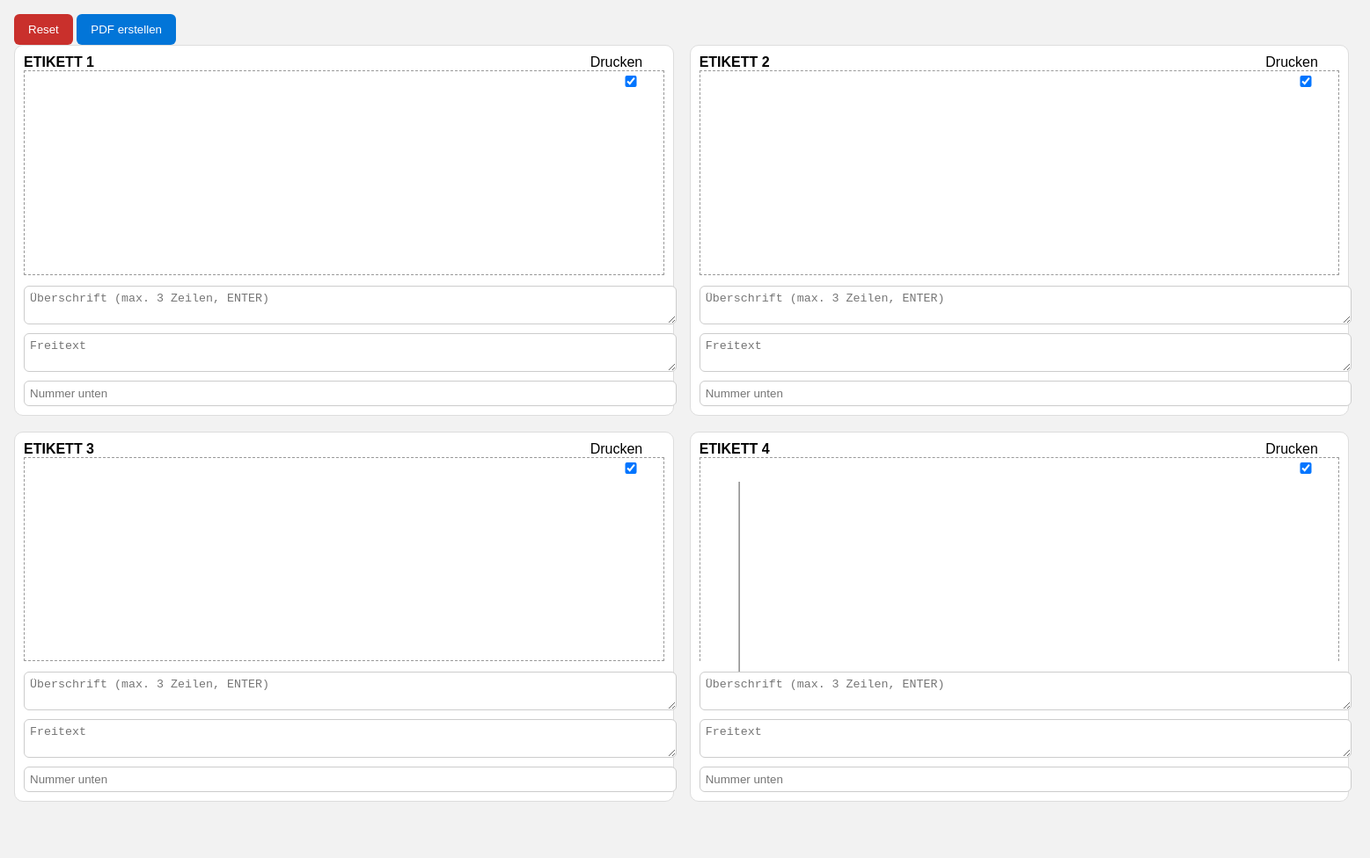
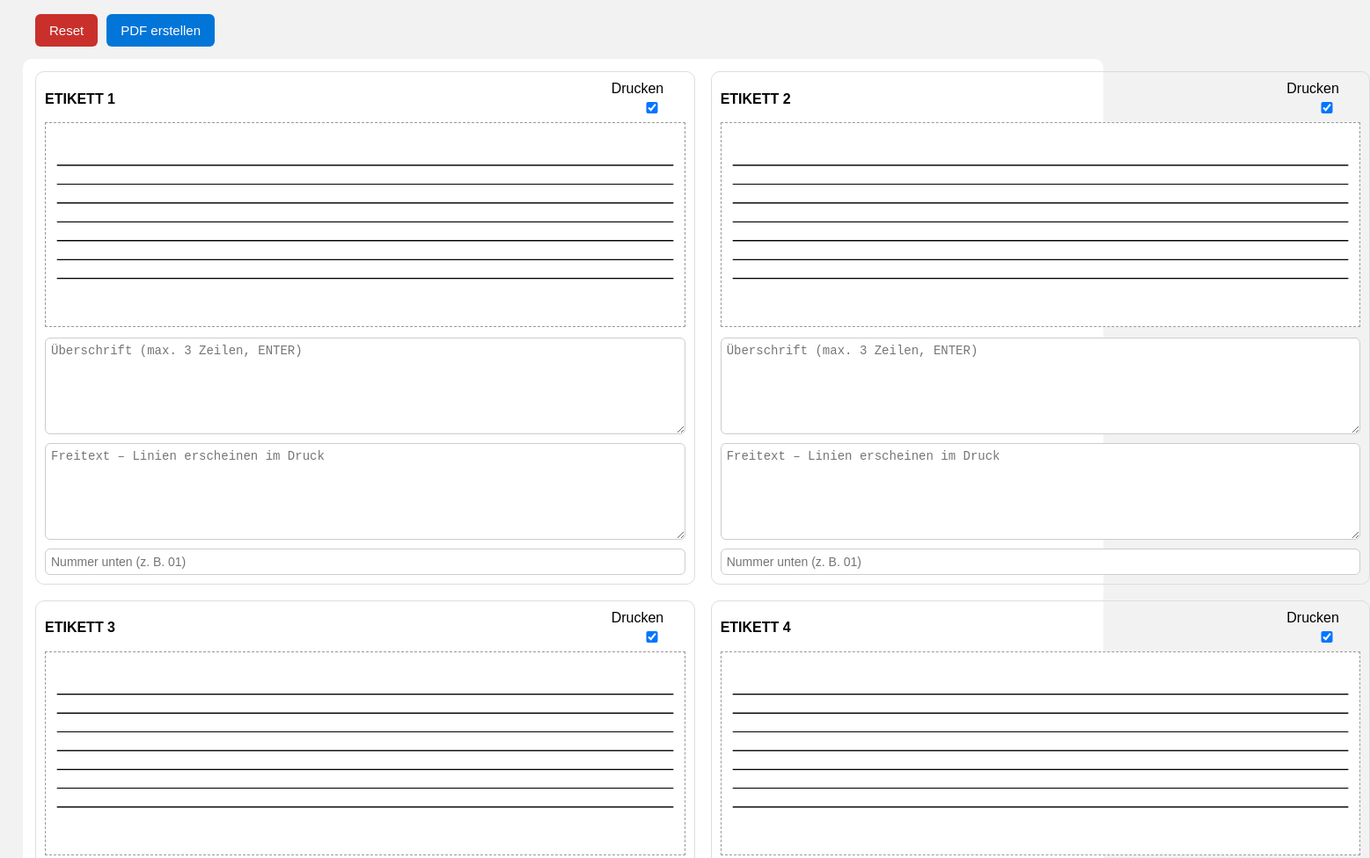
Before and after one commit to nzvdgzygrk-hub/Ordner_Breit-_4, a plain HTML site: page index.html in a window 1280 px wide. Shown: the top 976 px of the page at 88% size, 1557 px wide, since content can reach past the window. Before the commit the page ends 928 px from the top, so only its background shows below. Drawn offline with Linux system fonts and the light colour scheme.

Commit message:
Update index.html

```diff
--- a/index.html
+++ b/index.html
@@ -2,132 +2,285 @@
 <html lang="de">
 <head>
 <meta charset="UTF-8">
+<meta name="viewport" content="width=device-width, initial-scale=1.0">
 <title>Etiketten 192 × 61 mm</title>
+
 <script src="https://unpkg.com/pdf-lib/dist/pdf-lib.min.js"></script>
 
 <style>
-body{font-family:Arial;background:#f2f2f2;margin:16px}
-button{padding:10px 16px;border:0;border-radius:6px;color:#fff;cursor:pointer}
+body{
+  font-family: Arial, sans-serif;
+  background:#f2f2f2;
+  margin:16px;
+}
+
+.topbar{
+  max-width:1200px;
+  margin:0 auto 14px;
+  display:flex;
+  gap:10px;
+}
+
+button{
+  padding:10px 16px;
+  font-size:15px;
+  border:0;
+  border-radius:6px;
+  color:#fff;
+  cursor:pointer;
+}
 .reset{background:#c9302c}
 .pdf{background:#0275d8}
-.grid{display:grid;grid-template-columns:repeat(2,1fr);gap:18px}
-.card{background:#fff;border:1px solid #ddd;border-radius:10px;padding:10px}
-.preview{width:192mm;height:61mm;border:1px dashed #999;margin-bottom:6px}
-canvas{width:192mm;height:61mm}
-textarea,input{width:100%;margin-top:6px;padding:6px;border-radius:6px;border:1px solid #ccc}
-textarea{white-space:pre}
+
+.wrapper{
+  max-width:1200px;
+  margin:0 auto;
+  background:#fff;
+  padding:14px;
+  border-radius:10px;
+}
+
+.grid{
+  display:grid;
+  grid-template-columns:repeat(2,1fr);
+  gap:18px;
+}
+@media(max-width:900px){
+  .grid{grid-template-columns:1fr}
+}
+
+.card{
+  border:1px solid #ddd;
+  border-radius:10px;
+  padding:10px;
+}
+
+.cardHeader{
+  display:flex;
+  justify-content:space-between;
+  align-items:center;
+  margin-bottom:6px;
+}
+
+.preview{
+  width:192mm;
+  height:61mm;
+  border:1px dashed #999;
+  margin-bottom:6px;
+  background:#fff;
+}
+
+canvas{
+  width:192mm;
+  height:61mm;
+}
+
+input, textarea{
+  width:100%;
+  font-size:14px;
+  padding:6px;
+  border-radius:6px;
+  border:1px solid #ccc;
+  box-sizing:border-box;
+  margin-top:6px;
+}
+
+textarea{
+  min-height:110px;
+  resize:vertical;
+  white-space:pre;
+}
 </style>
 </head>
 
 <body>
 
-<button class="reset" onclick="resetAll()">Reset</button>
-<button class="pdf" onclick="makePDF()">PDF erstellen</button>
+<div class="topbar">
+  <button class="reset" onclick="resetAll()">Reset</button>
+  <button class="pdf" onclick="makePDF()">PDF erstellen</button>
+</div>
 
-<div class="grid" id="grid"></div>
+<div class="wrapper">
+  <div class="grid" id="grid"></div>
+</div>
 
 <script>
-const LABELS=4;
-const grid=document.getElementById("grid");
+const LABELS = 4;                 // Top Stick: 4 Etiketten pro Blatt
+const grid = document.getElementById("grid");
 
+// UI
 for(let i=1;i<=LABELS;i++){
-  grid.innerHTML+=`
-  <div class="card">
-    <b>ETIKETT ${i}</b>
-    <label style="float:right">Drucken <input id="p${i}" type="checkbox" checked></label>
-    <div class="preview"><canvas id="c${i}" width="1152" height="366"></canvas></div>
-    <textarea id="h${i}" placeholder="Überschrift (max. 3 Zeilen, ENTER)" oninput="update(${i})"></textarea>
-    <textarea id="t${i}" placeholder="Freitext" oninput="update(${i})"></textarea>
-    <input id="n${i}" placeholder="Nummer unten" oninput="update(${i})">
-  </div>`;
+  grid.insertAdjacentHTML("beforeend",`
+    <div class="card">
+      <div class="cardHeader">
+        <strong>ETIKETT ${i}</strong>
+        <label>Drucken <input type="checkbox" id="p${i}" checked></label>
+      </div>
+
+      <div class="preview">
+        <canvas id="c${i}" width="1152" height="366"></canvas>
+      </div>
+
+      <textarea id="h${i}" placeholder="Überschrift (max. 3 Zeilen, ENTER)" oninput="update(${i})"></textarea>
+      <textarea id="t${i}" placeholder="Freitext – Linien erscheinen im Druck" oninput="update(${i})"></textarea>
+      <input id="n${i}" placeholder="Nummer unten (z. B. 01)" oninput="update(${i})">
+    </div>
+  `);
+
   update(i);
 }
 
 function resetAll(){
   for(let i=1;i<=LABELS;i++){
-    ["h","t","n"].forEach(x=>document.getElementById(x+i).value="");
+    document.getElementById("h"+i).value="";
+    document.getElementById("t"+i).value="";
+    document.getElementById("n"+i).value="";
     document.getElementById("p"+i).checked=false;
     update(i);
   }
 }
 
 function update(i){
-  const ctx=document.getElementById("c"+i).getContext("2d");
-  drawLabel(ctx,
+  const canvas = document.getElementById("c"+i);
+  const ctx = canvas.getContext("2d");
+
+  drawLabel(
+    ctx,
     document.getElementById("h"+i).value,
     document.getElementById("t"+i).value,
     document.getElementById("n"+i).value
   );
 }
 
-function drawLabel(ctx,header,text,number){
-  ctx.clearRect(0,0,ctx.canvas.width,ctx.canvas.height);
+/* ===== Helper: Text automatisch kleiner machen, damit er reinpasst ===== */
+function drawFitText(ctx, text, x, y, maxWidth, fontBasePx, fontFamily, bold=false){
+  let size = fontBasePx;
+  ctx.textAlign = "left";
+  ctx.textBaseline = "top";
+  while(size >= 10){
+    ctx.font = `${bold ? "bold " : ""}${size}px ${fontFamily}`;
+    if(ctx.measureText(text).width <= maxWidth) break;
+    size--;
+  }
+  ctx.fillText(text, x, y);
+}
+
+/* ================= ZEICHNEN (OHNE ROTATION!) ================= */
+function drawLabel(ctx, header, text, number){
+  const W = ctx.canvas.width;
+  const H = ctx.canvas.height;
+
+  ctx.clearRect(0,0,W,H);
   ctx.fillStyle="#fff";
-  ctx.fillRect(0,0,ctx.canvas.width,ctx.canvas.height);
+  ctx.fillRect(0,0,W,H);
 
-  ctx.save();
-  ctx.translate(0,ctx.canvas.height);
-  ctx.rotate(-Math.PI/2);
-
-  /* 🔥 WICHTIGER FIX 🔥 */
   ctx.fillStyle="#000";
   ctx.strokeStyle="#000";
+  ctx.lineWidth = 2;
 
-  const W=ctx.canvas.height;
-  const H=ctx.canvas.width;
-  let y=10;
+  const padL = 20;
+  const padR = 20;
+  const padT = 18;
+  const padB = 18;
 
-  ctx.font="bold 28px Arial";
-  header.split("\n").slice(0,3).forEach(line=>{
-    ctx.fillText(line,14,y);
-    y+=32;
-  });
+  const numberArea = 34;     // Platz unten für Nummer
+  const headerMaxLines = 3;
+  const headerLineH = 30;
+  const headerFont = 28;
 
+  const lineHeight = 34;
+  const lineGap = 6;
+
+  let y = padT;
+
+  /* ===== ÜBERSCHRIFT max 3 Zeilen (ENTER) ===== */
+  const hLines = (header || "").split("\n").slice(0, headerMaxLines);
+  for(let i=0;i<hLines.length;i++){
+    const line = hLines[i].trim();
+    if(line){
+      drawFitText(ctx, line, padL, y, W - padL - padR, headerFont, "Arial", true);
+    }
+    y += headerLineH;
+  }
+
+  // kleiner Abstand nach Überschrift
+  if(hLines.some(l => l.trim() !== "")) y += 6;
+
+  /* ===== FREITEXT + LINIEN (Linien auch wenn leer!) ===== */
   ctx.font="20px Arial";
-  const lh=34;
-  text.split("\n").forEach(line=>{
-    ctx.fillText(line,14,y);
+  ctx.textBaseline="top";
+  ctx.textAlign="left";
+
+  const rows = (text || "").split("\n");
+  const usable = (H - padB - numberArea) - y;
+  const maxLines = Math.floor(usable / lineHeight);
+
+  for(let i=0;i<maxLines;i++){
+    const row = (rows[i] || "").trimEnd();
+
+    if(row){
+      // Text automatisch passend machen
+      drawFitText(ctx, row, padL, y, W - padL - padR, 20, "Arial", false);
+    }
+
+    // Linie
+    const yy = y + lineHeight - lineGap;
     ctx.beginPath();
-    ctx.moveTo(8,y+lh-6);
-    ctx.lineTo(W-8,y+lh-6);
+    ctx.moveTo(padL, yy);
+    ctx.lineTo(W - padR, yy);
     ctx.stroke();
-    y+=lh;
-  });
 
+    y += lineHeight;
+  }
+
+  /* ===== NUMMER UNTEN ===== */
   if(number){
     ctx.font="bold 22px Arial";
     ctx.textAlign="center";
-    ctx.fillText(number,W/2,H-26);
+    ctx.textBaseline="bottom";
+    ctx.fillText(number, W/2, H - 8);
   }
-
-  ctx.restore();
 }
 
-const mm=v=>v*2.83465;
+// mm → pt
+const mm = v => v * 2.83465;
 
+/* ===== PDF – feste Position pro Etikett (i-1) ===== */
 async function makePDF(){
-  const pdf=await PDFLib.PDFDocument.create();
-  const page=pdf.addPage([595,842]);
-  const left=(210-192)/2;
-  const top=(297-4*61)/2;
+  const pdf = await PDFLib.PDFDocument.create();
+  const page = pdf.addPage([595,842]);
+
+  const left = (210-192)/2;
+  const top  = (297 - LABELS*61)/2;
 
   for(let i=1;i<=LABELS;i++){
     if(!document.getElementById("p"+i).checked) continue;
-    const img=await pdf.embedPng(document.getElementById("c"+i).toDataURL());
+
+    const canvas = document.getElementById("c"+i);
+    const img = await pdf.embedPng(canvas.toDataURL("image/png"));
+
+    const slot = i - 1; // feste Position
+
     page.drawImage(img,{
-      x:mm(left),
-      y:842-mm(top+(i)*61),
-      width:mm(192),
-      height:mm(61)
+      x: mm(left),
+      y: 842 - mm(top + (slot + 1) * 61),
+      width: mm(192),
+      height: mm(61)
     });
   }
 
-  const blob=new Blob([await pdf.save()],{type:"application/pdf"});
-  const a=document.createElement("a");
-  a.href=URL.createObjectURL(blob);
-  a.download="etiketten_192x61.pdf";
+  const bytes = await pdf.save();
+  const blob = new Blob([bytes],{type:"application/pdf"});
+  const url = URL.createObjectURL(blob);
+
+  const a = document.createElement("a");
+  a.href = url;
+  a.download = "Etiketten_192x61.pdf";
+  document.body.appendChild(a);
   a.click();
+  document.body.removeChild(a);
 }
 </script>
+
 </body>
 </html>
```
